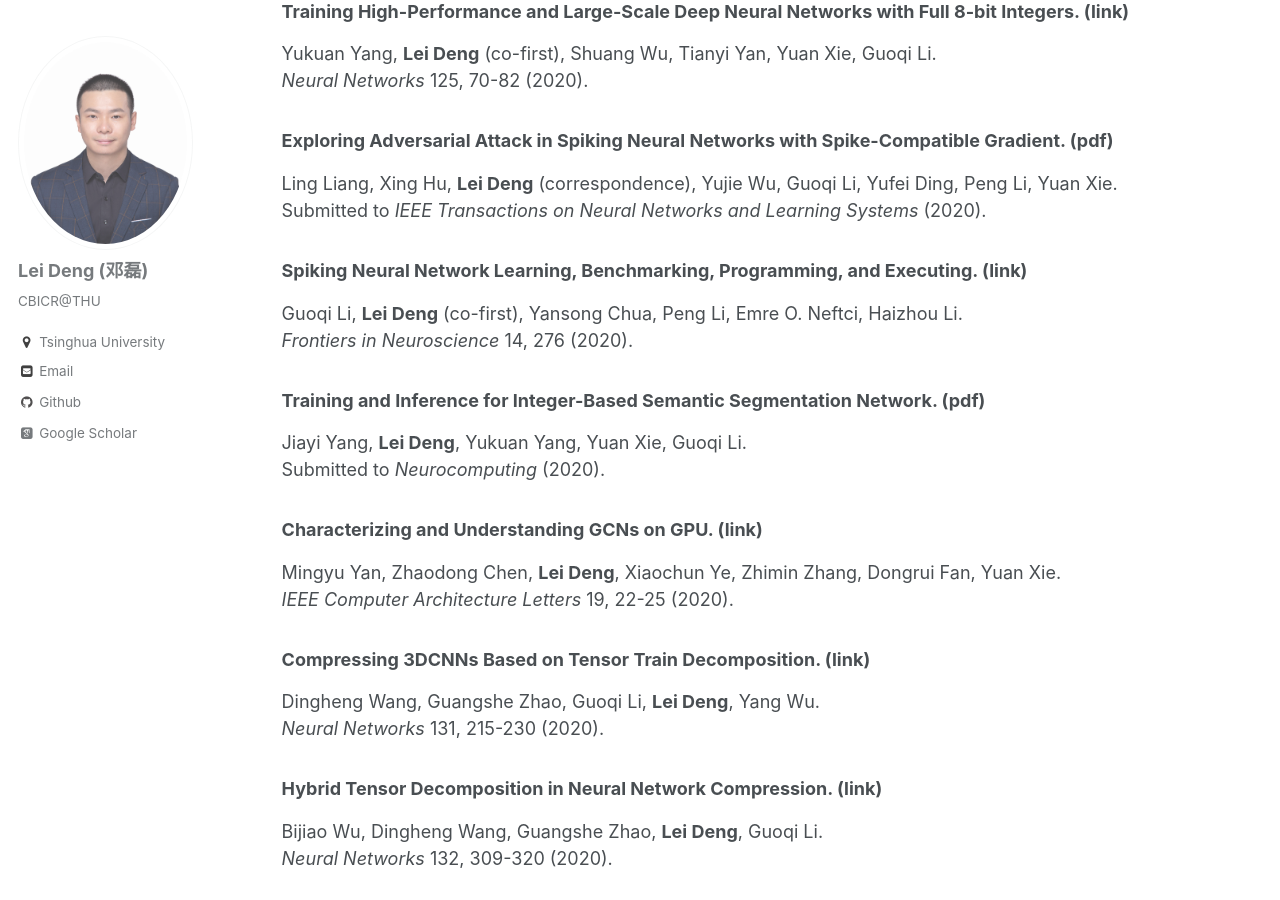
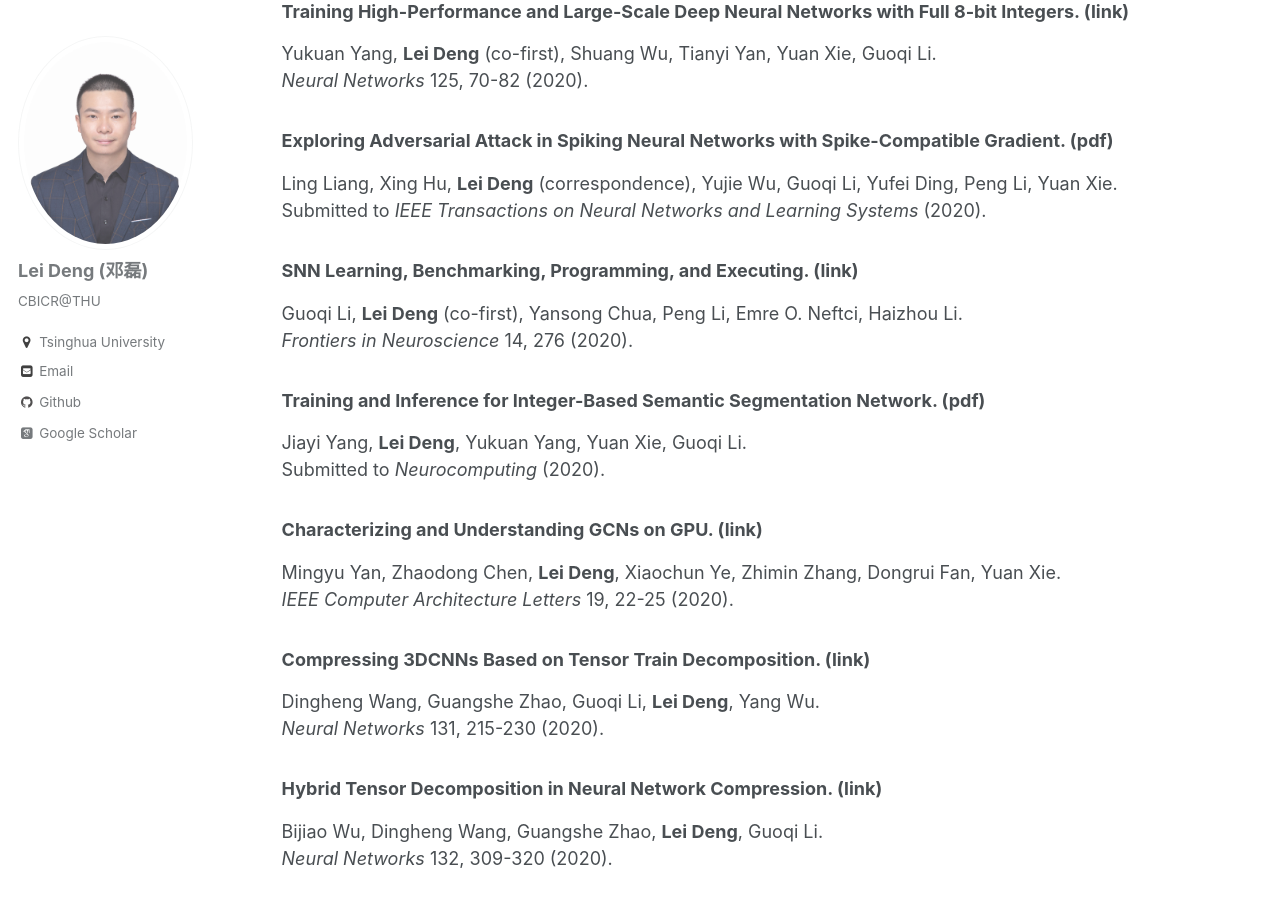
Before and after one commit to dllfei/dllfei.github.io, a Jekyll site: the page built from _pages/publications.md, in a window 1280 px wide and 900 px high, scrolled down 2388 px. Built offline with Jekyll 4.4.1, drawn with Linux system fonts in a browser that asks for light colours; some web fonts are replaced.

Commit message:
Update publications.md

```diff
--- a/_pages/publications.md
+++ b/_pages/publications.md
@@ -76,7 +76,7 @@ Yukuan Yang, **Lei Deng** (co-first), Shuang Wu, Tianyi Yan, Yuan Xie, Guoqi Li.
 Ling Liang, Xing Hu, **Lei Deng** (correspondence), Yujie Wu, Guoqi Li, Yufei Ding, Peng Li, Yuan Xie. <br />
 Submitted to *IEEE Transactions on Neural Networks and Learning Systems* (2020).
 
-### Spiking Neural Network Learning, Benchmarking, Programming, and Executing. ([link](https://www.frontiersin.org/articles/10.3389/fnins.2020.00276/full)) <br />
+### SNN Learning, Benchmarking, Programming, and Executing. ([link](https://www.frontiersin.org/articles/10.3389/fnins.2020.00276/full)) <br />
 Guoqi Li, **Lei Deng** (co-first), Yansong Chua, Peng Li, Emre O. Neftci, Haizhou Li. <br />
 *Frontiers in Neuroscience* 14, 276 (2020).
 
```
